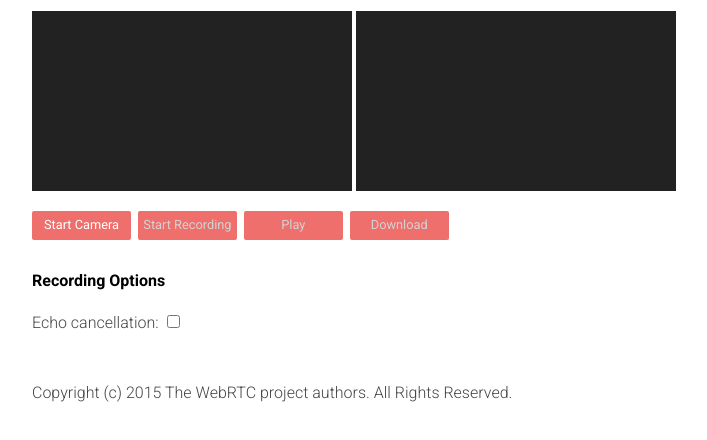
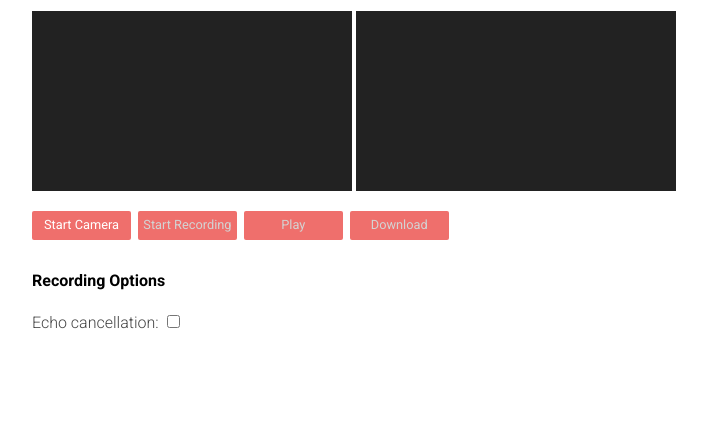
Before and after one commit to ryanmeinzer/WebRTC-recorder, a plain HTML site: page index.html in a window 1280 px wide. Shown: the part 92-532 px from the top of the page, without its empty margins (128-835 px from the left). Drawn offline with Linux system fonts and the light colour scheme.

Commit message:
moving copywrite to html

```diff
--- a/index.html
+++ b/index.html
@@ -55,11 +55,6 @@
             <span id="errorMsg"></span>
         </div>
 
-        <div>
-        <br>
-        <p>Copyright (c) 2015 The WebRTC project authors. All Rights Reserved.</p>
-        </div>
-
     </div>
 
     <!-- include adapter for srcObject shim -->
```
